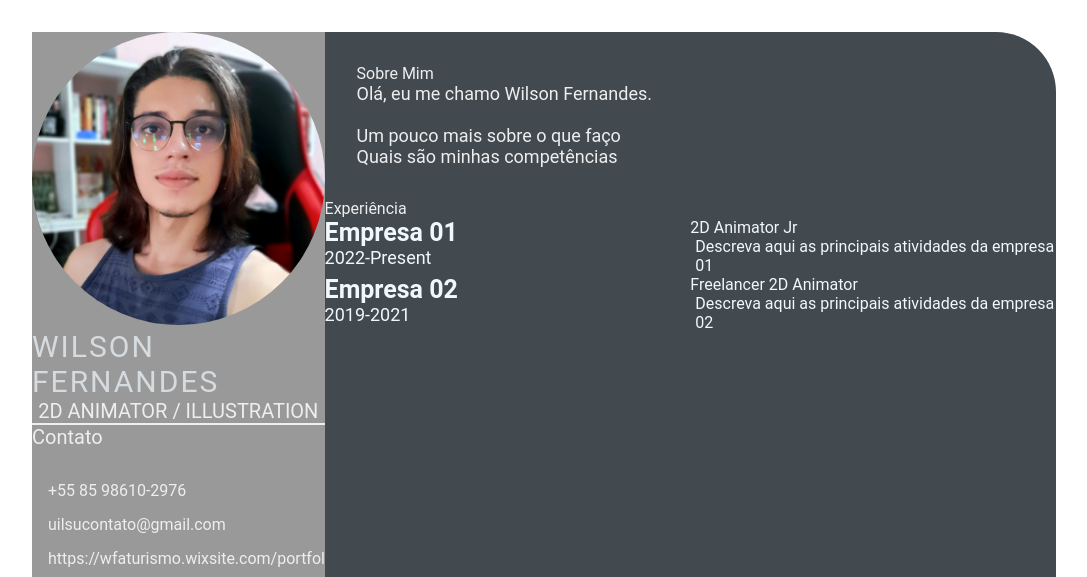
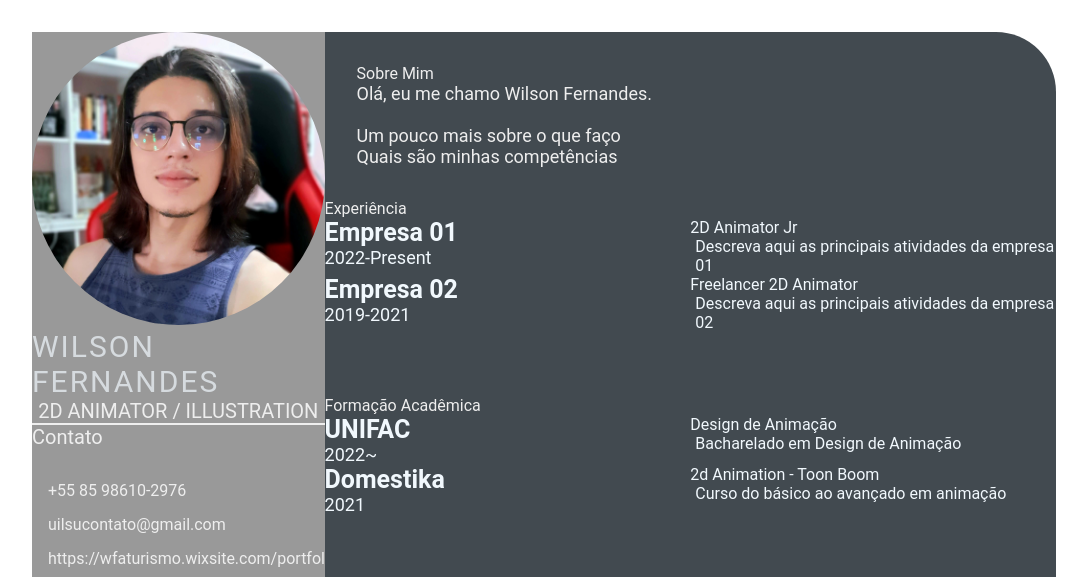
Before and after one commit to WilsonFA/wilsonfa.github.io, a plain HTML site: page index.html in a window 1280 px wide. Shown: the top 577 px of the page, without its empty margins (96-1183 px from the left). Drawn offline with Linux system fonts and the light colour scheme.

Commit message:
feature: add academic formation (#4)

```diff
--- a/index.html
+++ b/index.html
@@ -1,5 +1,6 @@
 <!DOCTYPE html>
 <html lang="en">
+
 <head>
     <meta charset="UTF-8">
     <meta http-equiv="X-UA-Compatible" content="IE=edge">
@@ -9,6 +10,7 @@
     <link rel="stylesheet" href="style.css">
 
 </head>
+
 <body>
     <main class="resume-contents">
         <!-- Lado esquerdo do currículo -->
@@ -31,9 +33,15 @@
                 <div class="skills">
                     <p class="left-title">Skills</p>
                     <ul>
-                        <li><p>Photoshop, After Effects</p></li>
-                        <li><p>Toon Boom, Moho</p></li>
-                        <li><p>Blender</p></li>
+                        <li>
+                            <p>Photoshop, After Effects</p>
+                        </li>
+                        <li>
+                            <p>Toon Boom, Moho</p>
+                        </li>
+                        <li>
+                            <p>Blender</p>
+                        </li>
                     </ul>
                 </div>
             </section>
@@ -75,7 +83,31 @@
                     </div>
                 </div>
             </section>
+            <section class="education gap">
+                <div class="right-title">Formação Acadêmica</div>
+                <div class="education-contents">
+                <div class="education-left">
+                    <p class="education-school-name">UNIFAC</p>
+                    <p class="educationp-time-period">2022~</p>
+                </div>
+                <div class="education-right">
+                    <p class="education-subject">Design de Animação</p>
+                    <p class="education-desc">Bacharelado em Design de Animação
+                    </p>
+                </div>
+                <div class="education-left">
+                    <p class="education-school-name">Domestika</p>
+                    <p class="educationp-time-period">2021</p>
+                </div>
+                <div class="education-right">
+                    <p class="education-subject">2d Animation - Toon Boom</p>
+                    <p class="education-desc">Curso do básico ao avançado em animação
+                    </p>
+                </div>
+            </div>
+            </section>
         </section>
     </main>
 </body>
+
 </html>
```
Lines whose indentation alone changed are shown as unchanged.
